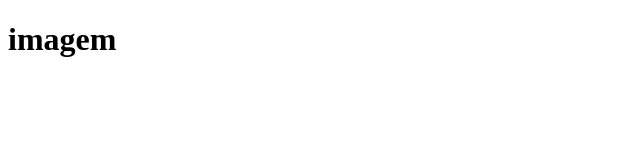
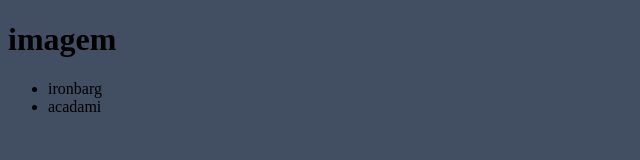
Before and after one commit to odem007/site-turma, a plain HTML site: page index.html in a window 1280 px wide. Shown: the whole page, without its empty margins (0-640 px from the left). Drawn offline with Linux system fonts and the light colour scheme.

Commit message:
aula31demarço

```diff
--- a/index.html
+++ b/index.html
@@ -5,9 +5,15 @@
     <meta http-equiv="X-UA-Compatible" content="IE=edge">
     <meta name="viewport" content="width=device-width, initial-scale=1.0">
     <title>Document</title>
+<link rel="stylesheet" href="style.css">
+
 </head>
 <body>
     <h1> imagem </h1>
+    <ul>
+        <li>ironbarg</li>
+        <li>acadami</li>
+    </ul>
 
 </body>
 </html>
--- a/style.css
+++ b/style.css
@@ -0,0 +1,3 @@
+body{
+    background-color: #424E61;
+}
```
